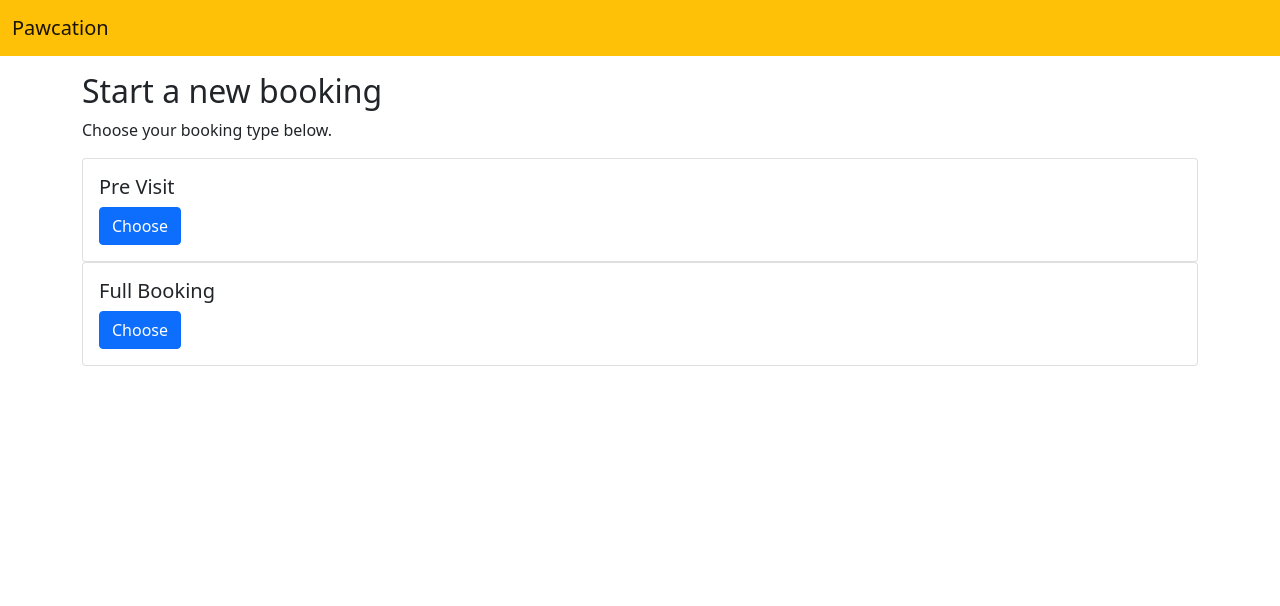
After one commit to ilaria-barletta/pawcation, a Django app: page /start-new-booking in a window 1280 px wide. The commit adds this page. Shown: the top 606 px of the page. Run offline with Django 4.2, Linux system fonts and the light colour scheme; some libraries are stand-ins or nearby versions.

Commit message:
fix structure of booking into two separate forms

```diff
--- a/bookings/urls.py
+++ b/bookings/urls.py
@@ -14,7 +14,10 @@ urlpatterns = [
     path("new-pet", views.NewPet.as_view(), name="new_pet"),
     path("pets/update/<pk>/", views.UpdatePet.as_view(), name="update_pet"),
     path("pets/delete/<pk>/", views.DeletePet.as_view(), name="delete_pet"),
-    path("new-booking", views.NewBooking.as_view(), name="new_booking"),
-    path("bookings/update/<pk>/", views.UpdateBooking.as_view(), name="update_booking"),
+    path("start-new-booking", views.StartNewBooking.as_view(), name="start_new_booking"),
+    path("new-pre-visit", views.NewPreVisit.as_view(), name="new_pre_visit"),
+    path("pre-visit/update/<pk>/", views.UpdatePreVisit.as_view(), name="update_pre_visit"),
+    path("new-full-booking", views.NewFullBooking.as_view(), name="new_full_booking"),
+    path("full-booking/update/<pk>/", views.UpdateFullBooking.as_view(), name="update_full_booking"),
     path("bookings/delete/<pk>/", views.DeleteBooking.as_view(), name="delete_booking"),
 ]
--- a/bookings/views.py
+++ b/bookings/views.py
@@ -4,7 +4,7 @@ from django.http import Http404
 from django.views import generic
 from django.db.models import Q
 from .models import Pet, Booking, Review
-from .forms import ReviewForm, PetForm, BookingForm
+from .forms import ReviewForm, PetForm, PreVisitBookingForm, FullVisitBookingForm
 
 
 # When users come to the site we want to show the home page
@@ -204,69 +204,6 @@ class DeletePet(SuccessMessageMixin, generic.edit.DeleteView):
         return super(DeletePet, self).delete(request, *args, **kwargs)
 
 
-class NewBooking(SuccessMessageMixin, generic.edit.CreateView):
-    model = Booking
-    template_name = "create_edit_booking.html"
-    form_class = BookingForm
-    success_url = '/bookings'
-    success_message = "Your booking has been added successfully."
-
-    # This allows us to filter the list of pet for the booking to show
-    # the current users pets
-    def get_form_kwargs(self):
-        kwargs = super(NewBooking, self).get_form_kwargs()
-        kwargs['user'] = self.request.user
-        return kwargs
-
-    def get_context_data(self, **kwargs):
-        data = super().get_context_data(**kwargs)
-        # Change the title in the same template for new booking vs edit booking
-        data['page_title'] = "New Booking"
-
-        return data
-
-    def form_valid(self, form):
-        user = self.request.user
-        form.instance.owner = user
-
-        # Check if this pet has stayed before and make a pre-visit
-        # if they haven't and a full booking if they have
-        pet = form.instance.pet
-        bookings_for_pet = list(Booking.objects.filter(pet=pet))
-        bookings_for_pet = list(filter(lambda booking: booking.has_ended(), bookings_for_pet))
-        booking_type = 0
-        if len(bookings_for_pet) > 0:
-            booking_type = 1
-
-        form.instance.booking_type = booking_type
-
-        return super(NewBooking, self).form_valid(form)
-
-
-class UpdateBooking(SuccessMessageMixin, generic.edit.UpdateView):
-    model = Booking
-    template_name = "create_edit_booking.html"
-    form_class = BookingForm
-    success_url = '/bookings'
-    success_message = "Your booking has been updated successfully."
-
-    def get_form_kwargs(self):
-        kwargs = super(UpdateBooking, self).get_form_kwargs()
-        kwargs['user'] = self.request.user
-        return kwargs
-
-    def get_object(self, *args, **kwargs):
-        obj = super(UpdateBooking, self).get_object(*args, **kwargs)
-        if not obj.owner == self.request.user:
-            raise Http404
-        return obj
-
-    def get_context_data(self, **kwargs):
-        data = super().get_context_data(**kwargs)
-        data['page_title'] = "Update Booking"
-
-        return data
-
 
 class DeleteBooking(SuccessMessageMixin, generic.edit.DeleteView):
     model = Booking
@@ -284,3 +221,115 @@ class DeleteBooking(SuccessMessageMixin, generic.edit.DeleteView):
     def delete(self, request, *args, **kwargs):
         messages.success(self.request, self.success_message)
         return super(DeleteBooking, self).delete(request, *args, **kwargs)
+
+
+class StartNewBooking(generic.TemplateView):
+    template_name = "start_new_booking.html"
+
+class NewPreVisit(SuccessMessageMixin, generic.edit.CreateView):
+    model = Booking
+    template_name = "create_edit_booking.html"
+    form_class = PreVisitBookingForm
+    success_url = '/bookings'
+    success_message = "Your pre-visit has been added successfully."
+
+    # This allows us to filter the list of pet for the booking to show
+    # the current users pets
+    def get_form_kwargs(self):
+        kwargs = super(NewPreVisit, self).get_form_kwargs()
+        kwargs['user'] = self.request.user
+        return kwargs
+
+    def get_context_data(self, **kwargs):
+        data = super().get_context_data(**kwargs)
+        # Change the title in the same template for new booking vs edit booking
+        data['page_title'] = "New Pre Visit"
+
+        return data
+
+    def form_valid(self, form):
+        user = self.request.user
+        form.instance.owner = user
+        form.instance.booking_type = 0
+        # TODO: Make end date one hour later than start date
+        form.instance.end_date = form.instance.start_date
+
+
+        return super(NewPreVisit, self).form_valid(form)
+
+class UpdatePreVisit(SuccessMessageMixin, generic.edit.UpdateView):
+    model = Booking
+    template_name = "create_edit_booking.html"
+    form_class = PreVisitBookingForm
+    success_url = '/bookings'
+    success_message = "Your pre-visit has been updated successfully."
+
+    def get_form_kwargs(self):
+        kwargs = super(UpdatePreVisit, self).get_form_kwargs()
+        kwargs['user'] = self.request.user
+        return kwargs
+
+    def get_object(self, *args, **kwargs):
+        obj = super(UpdatePreVisit, self).get_object(*args, **kwargs)
+        if not obj.owner == self.request.user:
+            raise Http404
+        return obj
+
+    def get_context_data(self, **kwargs):
+        data = super().get_context_data(**kwargs)
+        data['page_title'] = "Update Pre Visit"
+
+        return data
+
+class NewFullBooking(SuccessMessageMixin, generic.edit.CreateView):
+    model = Booking
+    template_name = "create_edit_booking.html"
+    form_class = FullVisitBookingForm
+    success_url = '/bookings'
+    success_message = "Your full booking has been added successfully."
+
+    # This allows us to filter the list of pet for the booking to show
+    # the current users pets
+    def get_form_kwargs(self):
+        kwargs = super(NewFullBooking, self).get_form_kwargs()
+        kwargs['user'] = self.request.user
+        return kwargs
+
+    def get_context_data(self, **kwargs):
+        data = super().get_context_data(**kwargs)
+        # Change the title in the same template for new booking vs edit booking
+        data['page_title'] = "New Full Booking"
+
+        return data
+
+    def form_valid(self, form):
+        user = self.request.user
+        form.instance.owner = user
+        form.instance.booking_type = 1
+
+        return super(NewFullBooking, self).form_valid(form)
+
+
+class UpdateFullBooking(SuccessMessageMixin, generic.edit.UpdateView):
+    model = Booking
+    template_name = "create_edit_booking.html"
+    form_class = FullVisitBookingForm
+    success_url = '/bookings'
+    success_message = "Your full booking has been updated successfully."
+
+    def get_form_kwargs(self):
+        kwargs = super(UpdateFullBooking, self).get_form_kwargs()
+        kwargs['user'] = self.request.user
+        return kwargs
+
+    def get_object(self, *args, **kwargs):
+        obj = super(UpdateFullBooking, self).get_object(*args, **kwargs)
+        if not obj.owner == self.request.user:
+            raise Http404
+        return obj
+
+    def get_context_data(self, **kwargs):
+        data = super().get_context_data(**kwargs)
+        data['page_title'] = "Update Full Booking"
+
+        return data
--- /dev/null
+++ b/templates/start_new_booking.html
@@ -0,0 +1,29 @@
+<!-- This template lets users choose their booking type -->
+
+{% extends "base.html" %}
+
+{% block content %}
+
+<div class="container">
+    <div class="row">
+        <div class="col">
+            <h2 class="mb-2">Start a new booking</h2>
+            <p>Choose your booking type below.</p>
+            <div class="card">
+                <div class="card-body">
+                    <h5 class="card-title">Pre Visit</h5>
+                    <a class="btn btn-primary" href="{% url 'new_pre_visit' %}">Choose</a>
+                </div>
+            </div>
+
+            <div class="card">
+                <div class="card-body">
+                    <h5 class="card-title">Full Booking</h5>
+                    <a class="btn btn-primary" href="{% url 'new_full_booking' %}">Choose</a>
+                </div>
+            </div>
+        </div>
+    </div>
+</div>
+
+{%endblock%}
```
Also changed, not shown: bookings/forms.py (+43 -22 lines), templates/bookings.html (+14 -3 lines).
